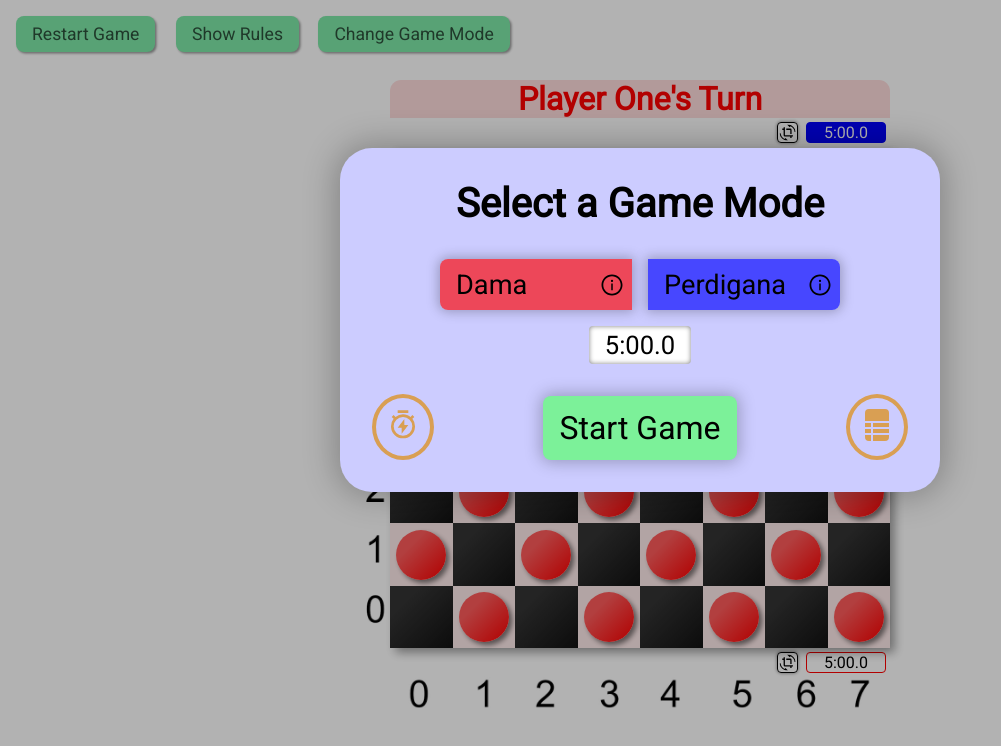
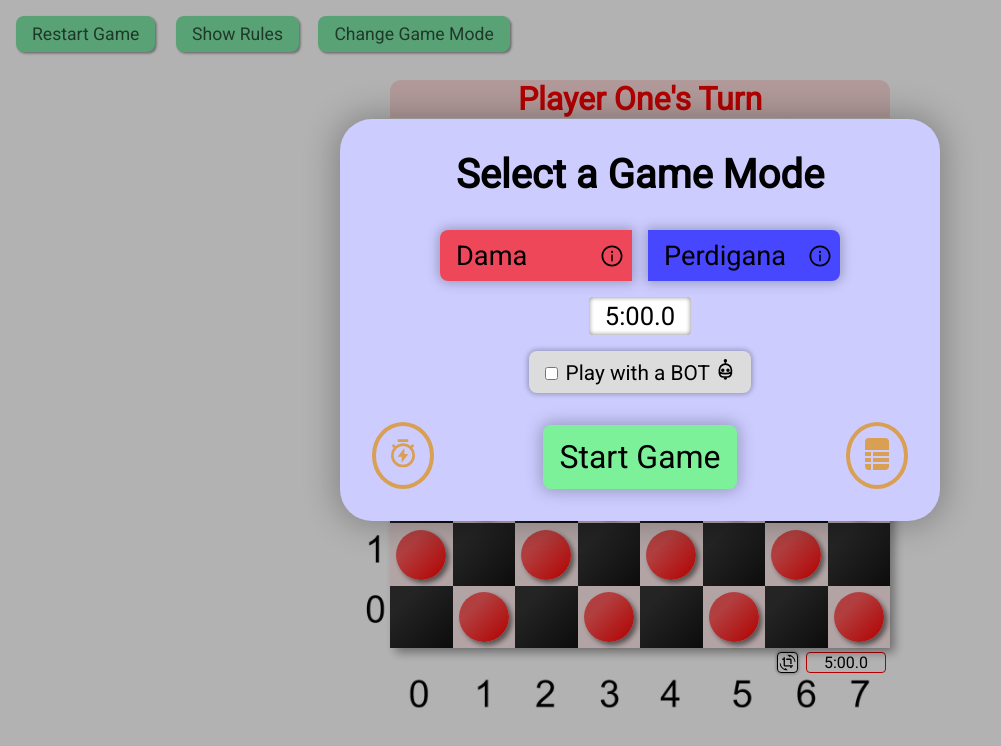
Before and after one commit to nephriteagain/dama, a React (Vite) app: page / in a window 1280 px wide. Shown: the top 746 px of the page, without its empty margins (0-1001 px from the left). Built offline with nearby package versions, Linux system fonts and the light colour scheme.

Commit message:
bot branch begin

```diff
--- a/src/components/GameModeModal.tsx
+++ b/src/components/GameModeModal.tsx
@@ -3,6 +3,7 @@ import { useRef, useEffect, ChangeEvent } from 'react'
 import {AiOutlineInfoCircle} from 'react-icons/ai'
 import { BsFillFileRuledFill } from 'react-icons/bs'
 import { RiTimerFlashLine } from 'react-icons/ri'
+import { GrRobot } from 'react-icons/gr'
 
 import { useGlobalContext } from "../context/GameContext"
 import '../sass/GameModeModal.scss'
@@ -21,7 +22,9 @@ const GameModeModal = ({ showRules } : GameModeModalProps) => {
     timeLimit,
     setTimeLimit,
     setTimerOne,
-    setTimerTwo
+    setTimerTwo,
+    playWithBot,
+    setPlayWithBot
   } = useGlobalContext()
 
 
@@ -67,8 +70,11 @@ const GameModeModal = ({ showRules } : GameModeModalProps) => {
     setTimerOne(timeLimit)
     setTimerTwo(timeLimit)
 
+  }, [timeLimit])
 
-  }, [timeLimit])
+  useEffect(() => {
+    console.log(playWithBot, 'bot bool')
+  }, [playWithBot])
 
 
 
@@ -169,6 +175,21 @@ const GameModeModal = ({ showRules } : GameModeModalProps) => {
 
 
         </div>
+
+        <div className='bot-div'>
+          <input type="checkbox" value='bot' name='bot' checked={playWithBot}
+            onChange={(e) => {
+              if (e.currentTarget.checked) {
+                setPlayWithBot(true)
+              } else {
+                setPlayWithBot(false)
+              }
+            }}
+          />
+          <label htmlFor='bot'>Play with a BOT <GrRobot/>
+          </label>
+        </div>
+
         <span className='rule-icon'
           onClick={showRules}
         >
--- a/src/components/Gameboard.tsx
+++ b/src/components/Gameboard.tsx
@@ -232,13 +232,13 @@ function tripleTake() {
 
   arrToJump3rd.forEach((item, index) => {
     const jumpIndex = arrToJumpIndices[index]
-    if (!item.king) {
+    if (!item?.king) {
       forceCaptureThird(item, index, boardData, jumpIndex, jumpDirection2nd, forceFeed3rd, forceFeed2nd, -7)
       forceCaptureThird(item, index, boardData, jumpIndex, jumpDirection2nd, forceFeed3rd, forceFeed2nd, -9)
       forceCaptureThird(item, index, boardData, jumpIndex, jumpDirection2nd, forceFeed3rd, forceFeed2nd, 7)
       forceCaptureThird(item, index, boardData, jumpIndex, jumpDirection2nd, forceFeed3rd, forceFeed2nd, 9)
 }
-    else if (item.king) {
+    else if (item?.king) {
       forceKingThirdBotLeft(item, index, boardData, jumpIndex, jumpDirection2nd, forceFeed3rd, forceFeed2nd, 7)
       forceKingThirdBotRight(item, index, boardData, jumpIndex, jumpDirection2nd, forceFeed3rd, forceFeed2nd, 9)
       forceKingThirdTopLeft(item, index, boardData, jumpIndex, jumpDirection2nd, forceFeed3rd, forceFeed2nd, -9)
--- a/src/context/GameContext.tsx
+++ b/src/context/GameContext.tsx
@@ -5,7 +5,7 @@ import Gameboard from "../components/Gameboard"
 import { arrayData } from "../data/arrayData"
 import { POSSIBLEJUMPS } from "../data/possibleJumps"
 // regular chips logic
-import { checkForMovesPlayerOne, checkForMovesPlayerTwo } from '../gamelogic/moveSearcher/moveChecker'
+import { checkForMovesPlayerOne, checkForMovesPlayerTwo, checkForMovesOrJumpsPlayerOne, checkForMovesOrJumpsPlayerTwo } from '../gamelogic/moveSearcher/moveChecker'
 import { checkForJumps } from "../gamelogic/moveSearcher/jumpChecker"
 import { checkForMultiJumps } from "../gamelogic/moveSearcher/multiJumpChecker"
 import { regularCapture } from "../gamelogic/additionalCapture/capture/regularCapture"
@@ -76,6 +76,8 @@ type GlobalContextValue = {
   highlightMoves: (itemToMove: data, position: number, playerTurn: boolean, board: data[]) => void;
   highlightMovesKing: (itemToMove: data, position: number, playerTurn: boolean, board: data[]) => void;
   movePiece: (pieceToMove: data, placeToLand: data, index: number) => void;
+  playWithBot: boolean;
+  setPlayWithBot: React.Dispatch<React.SetStateAction<boolean>>;
 };
 
 
@@ -103,9 +105,9 @@ export const GlobalProvider = ({children}: GlobalContextProviderProps) => {
   const [currentTimer, setCurrentTimer] = useState<number>(2);
   const [ isFirstMove, setIsFirstMove ] = useState<boolean>(true)
   const [ timeSup, setTimesUp ] = useState<boolean>(false)
+  const [ playWithBot, setPlayWithBot ] = useState<boolean>(false)
 
-
-
+  // DIRECTIONS (-7 === top right) (-9 === top left) (7 === bot left) (9 === bot right)
   function highlightMoves(itemToMove : data, position: number, playerTurn: boolean, board: data[]) {
     const { x: xPosition, y: yPosition, piece, selected } = itemToMove;
     let tempArrForMoves : data[] = [] // stores non capturing moves
@@ -405,7 +407,7 @@ if (tripleTakeArr.length) tempArrForJumps = tripleTakeArr
         return multipleJumpSearcher
       }
 
-      // removes captured
+      // removes captured piece
       POSSIBLEJUMPS.forEach((possibleMoves) => {
         if (
           possibleMoves.indexOf(index) !== -1 &&
@@ -622,7 +624,7 @@ if (tripleTakeArr.length) tempArrForJumps = tripleTakeArr
     setCurrentTimer(1);
   };
 
-
+  //Game Over Handler
   // player chips counter
   useEffect(() => {
     let playerMoveArr : data[]  = []
@@ -635,12 +637,12 @@ if (tripleTakeArr.length) tempArrForJumps = tripleTakeArr
 
       if (!item.king) {
         if (playerOneTurn) {
-          checkForMovesPlayerOne(item, index, boardData, playerMoveArr, -7)
-          checkForMovesPlayerOne(item, index, boardData, playerMoveArr, -9)
+          checkForMovesOrJumpsPlayerOne(item, index, boardData, playerMoveArr, -7)
+          checkForMovesOrJumpsPlayerOne(item, index, boardData, playerMoveArr, -9)
 
         } else {
-          checkForMovesPlayerTwo(item, index, boardData, playerMoveArr, 7)
-          checkForMovesPlayerTwo(item, index, boardData, playerMoveArr, 9)
+          checkForMovesOrJumpsPlayerTwo(item, index, boardData, playerMoveArr, 7)
+          checkForMovesOrJumpsPlayerTwo(item, index, boardData, playerMoveArr, 9)
 
         }
 
@@ -669,7 +671,16 @@ if (tripleTakeArr.length) tempArrForJumps = tripleTakeArr
     if (!playerMoveArr.length) {
       setGameOver(true)
     }
+
+    // if (playWithBot && !playerOneTurn && playerMoveArr.length) {
+    //   function getRandomItemFromArray(arr: data[]) {
+    //     const randomIndex = Math.floor(Math.random() * arr.length);
+    //     return arr[randomIndex];
+    //   }
+    //   console.log(getRandomItemFromArray(playerMoveArr), 'player moves')
+    // }
   }, [playerOneTurn])
+
 
 
 
@@ -712,7 +723,9 @@ if (tripleTakeArr.length) tempArrForJumps = tripleTakeArr
       setTimesUp,
       timeSup,
       timeLimit,
-      setTimeLimit
+      setTimeLimit,
+      playWithBot,
+      setPlayWithBot
     }}
     >
       {children}
--- a/src/gamelogic/moveSearcher/moveChecker.ts
+++ b/src/gamelogic/moveSearcher/moveChecker.ts
@@ -41,3 +41,65 @@ export function checkForMovesPlayerTwo(
     storeArr.push(moveSquare)
   }
 }
+
+export function checkForMovesOrJumpsPlayerOne(
+  itemToCheck: data,
+  position: number,
+  board: data[],
+  storeArr: data[],
+  number: number
+) {
+  if (number === 9) return
+  if (number === 7) return
+
+  const moveSquare = board[position + number]
+  const jumpSquare = board[position + (number * 2)]
+  // p1 move
+  if (
+    itemToCheck?.piece === 'z' &&
+    moveSquare?.piece === null &&
+    moveSquare?.playable
+  ) {
+    storeArr.push(moveSquare)
+  }
+
+  else if (
+    itemToCheck?.piece === 'z' &&
+    moveSquare?.piece ==='x' &&
+    jumpSquare?.piece === null &&
+    jumpSquare?.playable
+  ) {
+    storeArr.push(jumpSquare)
+  }
+}
+
+export function checkForMovesOrJumpsPlayerTwo(
+  itemToCheck: data,
+  position: number,
+  board: data[],
+  storeArr: data[],
+  number: number
+  ) {
+  if (number === -9) return
+  if (number === -7) return
+
+  const moveSquare = board[position + number]
+  const jumpSquare = board[position + (number * 2) ]
+  // p1 move
+  if (
+    itemToCheck?.piece === 'x' &&
+    moveSquare?.piece === null &&
+    moveSquare?.playable
+  ) {
+    storeArr.push(moveSquare)
+  }
+
+  else if (
+    itemToCheck?.piece === 'x' &&
+    moveSquare?.piece === 'z' &&
+    jumpSquare?.piece === null &&
+    jumpSquare?.playable
+  ) {
+    storeArr.push(jumpSquare)
+  }
+}
--- a/src/sass/GameModeModal.scss
+++ b/src/sass/GameModeModal.scss
@@ -278,6 +278,26 @@
   cursor: pointer;
 }
 
+.bot-div {
+  padding-inline: 1rem;
+  padding-block: 0.5rem;
+  margin-inline: auto;
+  margin-block: 0.5rem;
+  font-size: 1.3rem;
+  background-color: gainsboro;
+  width: fit-content;
+  border-radius: 0.5rem;
+  box-shadow: 0 0 0.3rem 0.1rem rgba(0, 0, 0, 0.25);
+}
+
+.bot-div:hover {
+  box-shadow: 0 0 0.3rem 0.1rem rgb(255, 255, 255, 0.7);
+}
+
+.bot-div input {
+  margin-right: 0.5rem;
+}
+
 
 
 @include media-sm {
```
